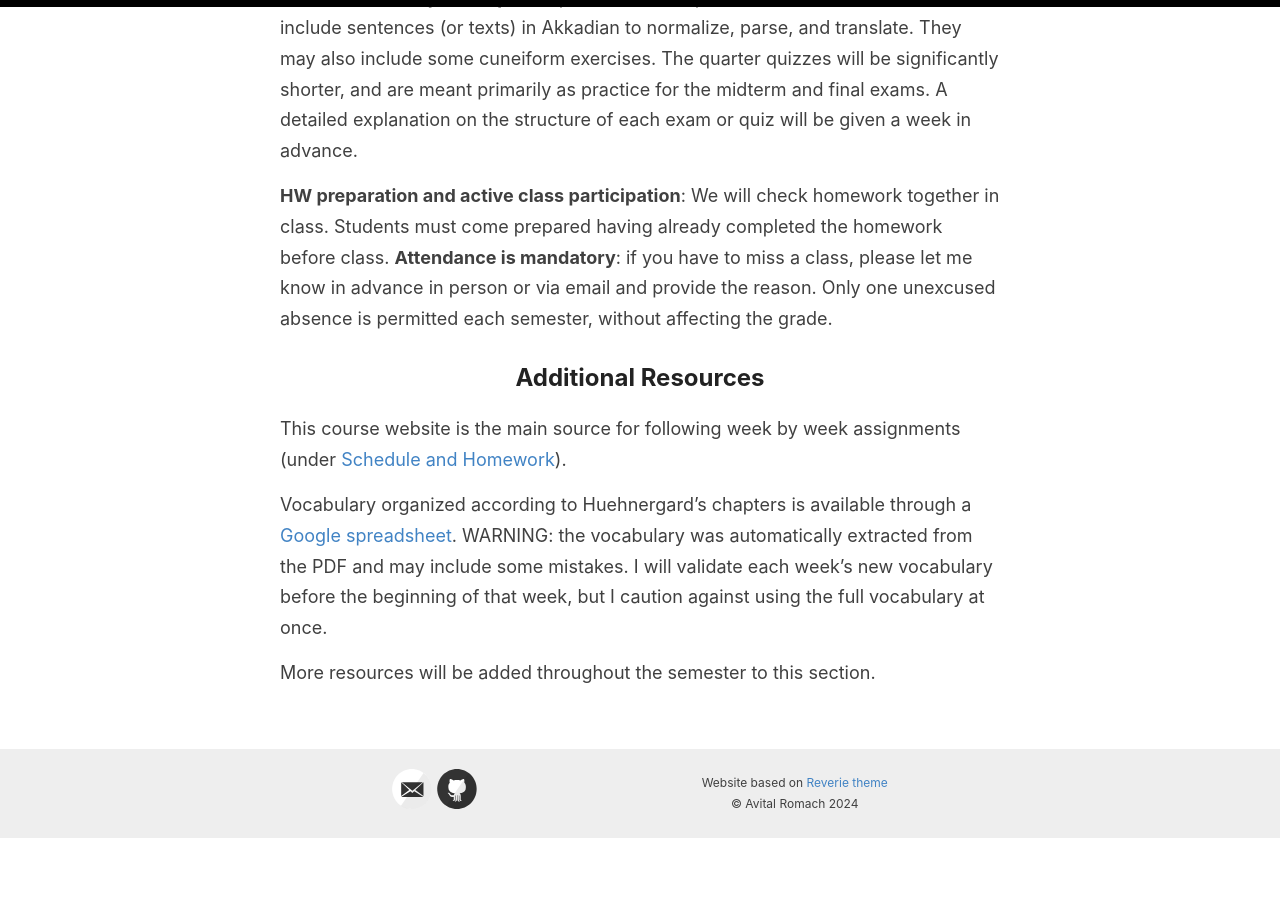
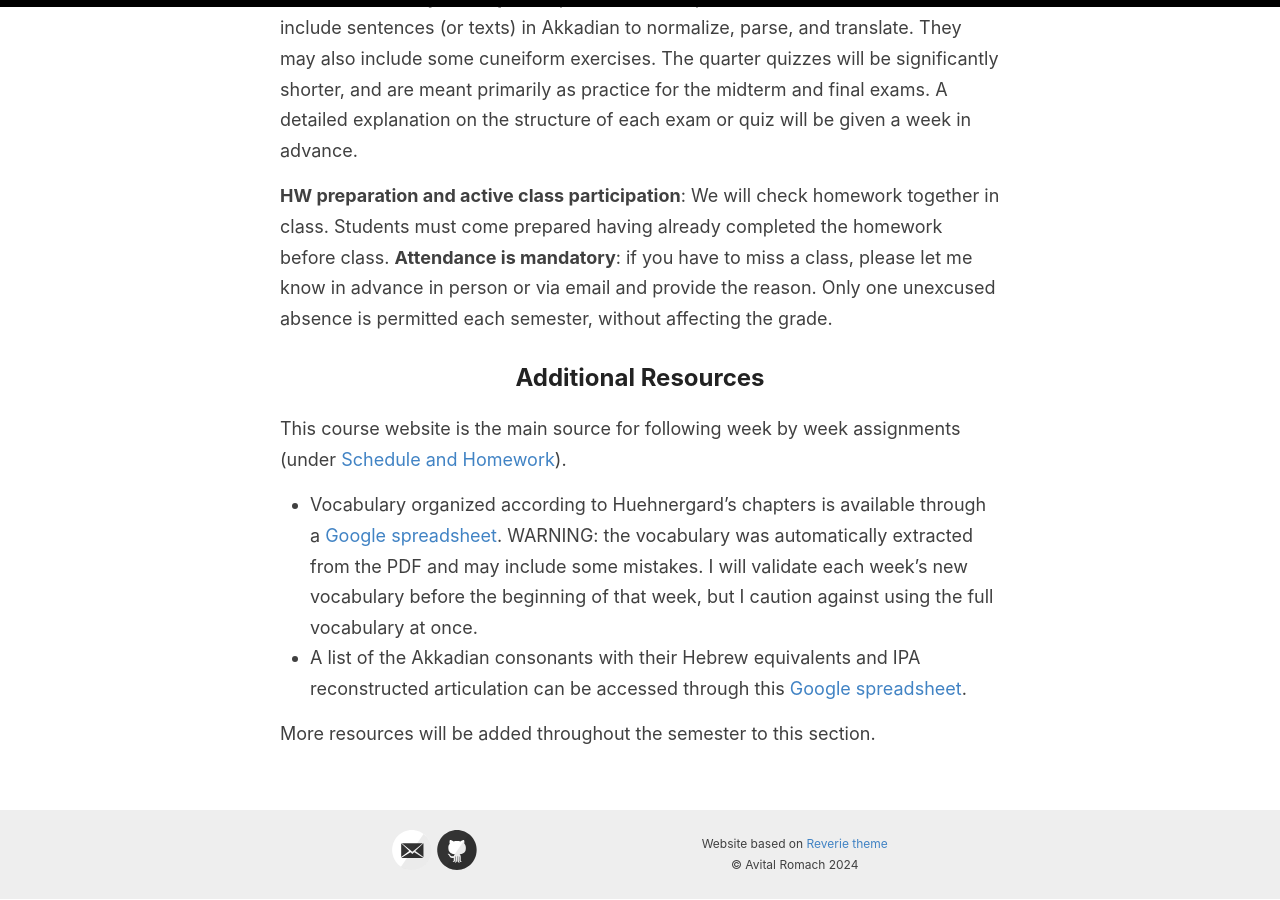
Before and after one commit to ARomach/AKKD110-AKKD500, a Jekyll site: the page built from index.md, in a window 1280 px wide and 900 px high, scrolled down 2434 px. Built offline with Jekyll 4.4.1, drawn with Linux system fonts in a browser that asks for light colours; our own code applies the rules of GitHub Pages for plain Markdown files; before the commit the page ends 3272 px from its top, so only the background shows below that.

Commit message:
Update index.md

```diff
--- a/index.md
+++ b/index.md
@@ -55,6 +55,8 @@ Grading is as follows:
 
 This course website is the main source for following week by week assignments (under [Schedule and Homework]({{ site.baseurl }}/schedule-and-homework)).
 
-Vocabulary organized according to Huehnergard’s chapters is available through a [Google spreadsheet](https://docs.google.com/spreadsheets/d/1cOzJwrJuwKuhsvXzZ25GANkObBirXbcOlWSgbtCCMLI/edit?usp=sharing){:target="_blank"}. WARNING: the vocabulary was automatically extracted from the PDF and may include some mistakes. I will validate each week’s new vocabulary before the beginning of that week, but I caution against using the full vocabulary at once.
+- Vocabulary organized according to Huehnergard’s chapters is available through a [Google spreadsheet](https://docs.google.com/spreadsheets/d/1cOzJwrJuwKuhsvXzZ25GANkObBirXbcOlWSgbtCCMLI/edit?usp=sharing){:target="_blank"}. WARNING: the vocabulary was automatically extracted from the PDF and may include some mistakes. I will validate each week’s new vocabulary before the beginning of that week, but I caution against using the full vocabulary at once.
+- A list of the Akkadian consonants with their Hebrew equivalents and IPA reconstructed articulation can be accessed through this [Google spreadsheet](https://docs.google.com/spreadsheets/d/1gJ_Y9hGenTmyctCmNS8GP41pZ8sstyTUU479G514CR4/edit?usp=sharing).
+
 
 More resources will be added throughout the semester to this section.
```
